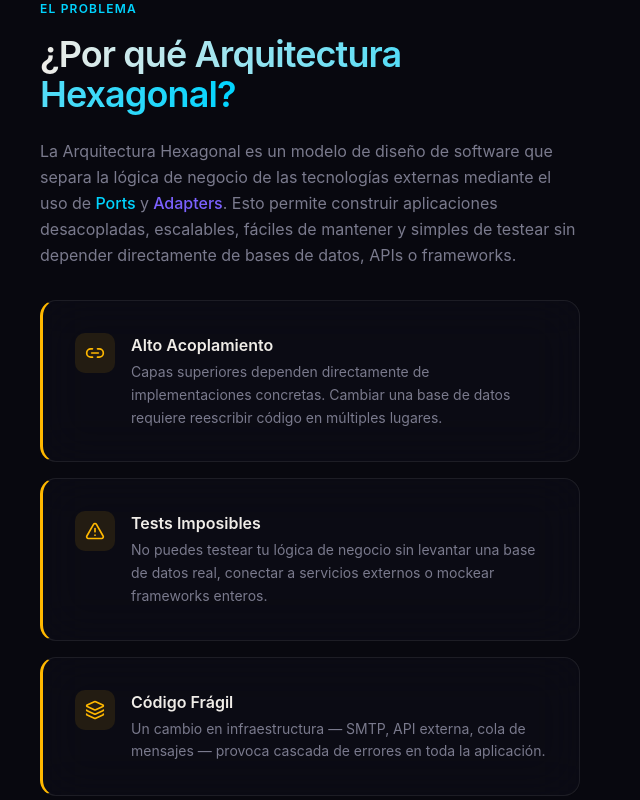
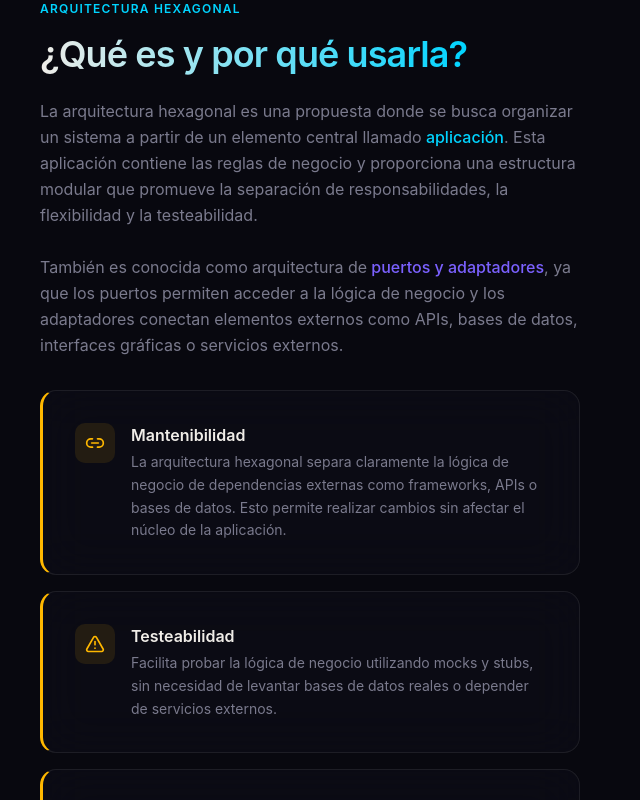
Before and after one commit to omaryesithvilladiegoc/presentation-arquitectura, a Next.js app: page / in a window 1280 px wide. Shown: the part 1000-1800 px from the top of the page, without its empty margins (0-640 px from the left). Built offline with nearby package versions, Linux system fonts and the light colour scheme.

Commit message:
Update metadata title and refine content in HeroSection and WhySection for clarity and relevance

```diff
--- a/src/app/layout.tsx
+++ b/src/app/layout.tsx
@@ -2,7 +2,7 @@ import type { Metadata } from "next";
 import "../index.css";
 
 export const metadata: Metadata = {
-  title: "Hexagonal.dev",
+  title: "Hexagonal Architecture - Facade",
   description: "Landing interactiva sobre arquitectura hexagonal.",
 };
 
--- a/src/components/Navigation.tsx
+++ b/src/components/Navigation.tsx
@@ -43,9 +43,7 @@ export function Navigation() {
       }`}
     >
       <div className="w-full max-w-[1280px] mx-auto px-6 flex items-center justify-between">
-        <button onClick={() => scrollTo('hero')} className="font-display text-lg text-text-primary tracking-tight">
-          Hexagonal<span className="text-accent-cyan">.dev</span>
-        </button>
+
 
         <div className="hidden lg:flex items-center gap-1">
           {navLinks.map(link => (
--- a/src/sections/HeroSection.tsx
+++ b/src/sections/HeroSection.tsx
@@ -150,10 +150,6 @@ export function HeroSection() {
           </p>
 
           <p>
-            Clase de Arquitectura de Software
-          </p>
-
-          <p>
             Profesor Andres Marin
           </p>
         </motion.div>
--- a/src/sections/WhySection.tsx
+++ b/src/sections/WhySection.tsx
@@ -11,18 +11,18 @@ gsap.registerPlugin(ScrollTrigger);
 const problems = [
   {
     icon: Link2,
-    title: 'Alto Acoplamiento',
-    desc: 'Capas superiores dependen directamente de implementaciones concretas. Cambiar una base de datos requiere reescribir código en múltiples lugares.',
+    title: 'Mantenibilidad',
+    desc: 'La arquitectura hexagonal separa claramente la lógica de negocio de dependencias externas como frameworks, APIs o bases de datos. Esto permite realizar cambios sin afectar el núcleo de la aplicación.',
   },
   {
     icon: AlertTriangle,
-    title: 'Tests Imposibles',
-    desc: 'No puedes testear tu lógica de negocio sin levantar una base de datos real, conectar a servicios externos o mockear frameworks enteros.',
+    title: 'Testeabilidad',
+    desc: 'Facilita probar la lógica de negocio utilizando mocks y stubs, sin necesidad de levantar bases de datos reales o depender de servicios externos.',
   },
   {
     icon: Layers,
-    title: 'Código Frágil',
-    desc: 'Un cambio en infraestructura — SMTP, API externa, cola de mensajes — provoca cascada de errores en toda la aplicación.',
+    title: 'Facilidad para cambiar implementaciones',
+    desc: 'Si una tecnología cambia, por ejemplo pasar de REST a GraphQL, solo es necesario crear un nuevo adaptador sin modificar la aplicación.',
   },
 ];
 
@@ -59,10 +59,17 @@ export function WhySection() {
 
       // Animate diagram elements
       if (diagramRef.current) {
-        const tradEls = diagramRef.current.querySelectorAll('.trad-band');
-        const hexEls = diagramRef.current.querySelectorAll('.hex-element');
-        const tradLines = diagramRef.current.querySelectorAll('.trad-line');
-        const hexLines = diagramRef.current.querySelectorAll('.hex-line');
+        const tradEls =
+          diagramRef.current.querySelectorAll('.trad-band');
+
+        const hexEls =
+          diagramRef.current.querySelectorAll('.hex-element');
+
+        const tradLines =
+          diagramRef.current.querySelectorAll('.trad-line');
+
+        const hexLines =
+          diagramRef.current.querySelectorAll('.hex-line');
 
         const tl = gsap.timeline({
           scrollTrigger: {
@@ -73,27 +80,57 @@ export function WhySection() {
           },
         });
 
-        // Phase 1: Traditional visible
+        // Traditional architecture
         tl.fromTo(
           tradEls,
           { opacity: 0, y: 20 },
-          { opacity: 1, y: 0, stagger: 0.1 }
+          {
+            opacity: 1,
+            y: 0,
+            stagger: 0.1,
+          }
         )
-          .fromTo(tradLines, { opacity: 0 }, { opacity: 1 }, '<0.2')
+          .fromTo(
+            tradLines,
+            { opacity: 0 },
+            { opacity: 1 },
+            '<0.2'
+          )
 
-          // Phase 2: Break apart
-          .to(tradLines, { opacity: 0, duration: 0.3 })
-          .to(tradEls, { opacity: 0, y: -20, duration: 0.3 }, '<')
+          // Hide traditional
+          .to(tradLines, {
+            opacity: 0,
+            duration: 0.3,
+          })
+          .to(
+            tradEls,
+            {
+              opacity: 0,
+              y: -20,
+              duration: 0.3,
+            },
+            '<'
+          )
 
-          // Phase 3: Hexagonal appears
+          // Show hexagonal
           .fromTo(
             hexEls,
-            { opacity: 0, scale: 0.8 },
-            { opacity: 1, scale: 1, stagger: 0.08 }
+            {
+              opacity: 0,
+              scale: 0.8,
+            },
+            {
+              opacity: 1,
+              scale: 1,
+              stagger: 0.08,
+            }
           )
           .fromTo(
             hexLines,
-            { opacity: 0, strokeDashoffset: 30 },
+            {
+              opacity: 0,
+              strokeDashoffset: 30,
+            },
             {
               opacity: 0.6,
               strokeDashoffset: 0,
@@ -116,32 +153,37 @@ export function WhySection() {
       <div className="max-w-[1280px] mx-auto px-6 lg:px-10">
         <div className="grid lg:grid-cols-[45%_55%] gap-12 lg:gap-16 items-center">
 
-          {/* Left Column - Text + Cards */}
+          {/* Left Column */}
           <div>
-            <SectionLabel text="El Problema" />
+            <SectionLabel text="Arquitectura Hexagonal" />
 
             <SectionHeading
-              text="¿Por qué Arquitectura Hexagonal?"
+              text="¿Qué es y por qué usarla?"
               className="mb-6"
             />
 
             {/* Definition */}
             <p className="why-description text-text-secondary leading-relaxed mb-8 max-w-[620px]">
-              La Arquitectura Hexagonal es un modelo de diseño de software
-              que separa la lógica de negocio de las tecnologías externas
-              mediante el uso de
-              <span className="text-accent-cyan font-medium"> Ports </span>
-              y
+              La arquitectura hexagonal es una propuesta donde se busca
+              organizar un sistema a partir de un elemento central llamado
+              <span className="text-accent-cyan font-medium">
+                {' '}aplicación
+              </span>.
+              Esta aplicación contiene las reglas de negocio y proporciona
+              una estructura modular que promueve la separación de
+              responsabilidades, la flexibilidad y la testeabilidad.
+              <br />
+              <br />
+              También es conocida como arquitectura de
               <span className="text-accent-violet font-medium">
-                {' '}
-                Adapters
-              </span>.
-              Esto permite construir aplicaciones desacopladas, escalables,
-              fáciles de mantener y simples de testear sin depender
-              directamente de bases de datos, APIs o frameworks.
+                {' '}puertos y adaptadores
+              </span>,
+              ya que los puertos permiten acceder a la lógica de negocio y
+              los adaptadores conectan elementos externos como APIs,
+              bases de datos, interfaces gráficas o servicios externos.
             </p>
 
-            {/* Problem Cards */}
+            {/* Benefits */}
             <div className="space-y-4">
               {problems.map((p, i) => (
                 <GlassCard
@@ -169,46 +211,19 @@ export function WhySection() {
             </div>
           </div>
 
-          {/* Right Column - Animated Diagram */}
+          {/* Right Column - Diagram */}
           <div
             ref={diagramRef}
             className="relative aspect-square max-w-[500px] mx-auto"
           >
-            {/* Traditional Architecture - Bands */}
-            <div className="absolute inset-0 flex flex-col items-center justify-center gap-4">
-              {[
-                'Frontend',
-                'Controller',
-                'Service',
-                'Repository',
-                'Base de Datos',
-              ].map((label, i) => (
-                <div
-                  key={`trad-${i}`}
-                  className="trad-band w-64 h-12 rounded-lg flex items-center justify-center text-sm font-medium border"
-                  style={{
-                    background: 'rgba(0, 212, 255, 0.1)',
-                    borderColor: 'rgba(0, 212, 255, 0.2)',
-                    color: '#7A7A8D',
-                  }}
-                >
-                  {label}
-                </div>
-              ))}
 
-              <div className="trad-line absolute inset-0 flex items-center justify-center pointer-events-none">
-                <span className="text-[0.7rem] font-semibold tracking-wider text-accent-amber bg-bg-primary px-3 py-1 rounded">
-                  ACOPLAMIENTO ALTO
-                </span>
-              </div>
-            </div>
 
             {/* Hexagonal Architecture */}
             <svg
               className="absolute inset-0 w-full h-full"
               viewBox="0 0 400 400"
             >
-              {/* Connection lines */}
+              {/* Lines */}
               <g className="hex-line" opacity="0">
                 <path
                   d="M200 200 L200 100"
@@ -217,6 +232,7 @@ export function WhySection() {
                   fill="none"
                   strokeDasharray="8 4"
                 />
+
                 <path
                   d="M200 200 L286 250"
                   stroke="#00D4FF"
@@ -224,6 +240,7 @@ export function WhySection() {
                   fill="none"
                   strokeDasharray="8 4"
                 />
+
                 <path
                   d="M200 200 L114 250"
                   stroke="#00D4FF"
@@ -231,6 +248,7 @@ export function WhySection() {
                   fill="none"
                   strokeDasharray="8 4"
                 />
+
                 <path
                   d="M200 100 L200 50"
                   stroke="#00D4FF"
@@ -238,6 +256,7 @@ export function WhySection() {
                   fill="none"
                   strokeDasharray="8 4"
                 />
+
                 <path
                   d="M200 100 L300 80"
                   stroke="#00D4FF"
@@ -245,6 +264,7 @@ export function WhySection() {
                   fill="none"
                   strokeDasharray="8 4"
                 />
+
                 <path
                   d="M200 100 L100 80"
                   stroke="#00D4FF"
@@ -254,7 +274,7 @@ export function WhySection() {
                 />
               </g>
 
-              {/* Center hexagon - Domain */}
+              {/* Domain */}
               <g className="hex-element" opacity="0">
                 <polygon
                   points="200,155 243,180 243,220 200,245 157,220 157,180"
@@ -272,7 +292,7 @@ export function WhySection() {
                   fontWeight="700"
                   fontFamily="Inter"
                 >
-                  DOMINIO
+                  APLICACIÓN
                 </text>
 
                 <text
@@ -283,15 +303,15 @@ export function WhySection() {
                   fontSize="8"
                   fontFamily="JetBrains Mono"
                 >
-                  Entities, Value Objects
+                  Lógica de Negocio
                 </text>
               </g>
 
-              {/* Application ring - Ports */}
+              {/* Ports */}
               {[
-                { x: 200, y: 100, label: 'Use Cases' },
-                { x: 286, y: 250, label: 'Ports' },
-                { x: 114, y: 250, label: 'App Services' },
+                { x: 200, y: 100, label: 'Puertos' },
+                { x: 286, y: 250, label: 'Use Cases' },
+                { x: 114, y: 250, label: 'Servicios' },
               ].map((pos, i) => (
                 <g
                   key={`app-${i}`}
@@ -299,13 +319,12 @@ export function WhySection() {
                   opacity="0"
                 >
                   <polygon
-                    points={`${pos.x},${pos.y - 30} ${pos.x + 26},${
-                      pos.y - 15
-                    } ${pos.x + 26},${pos.y + 15} ${pos.x},${
-                      pos.y + 30
-                    } ${pos.x - 26},${pos.y + 15} ${
-                      pos.x - 26
-                    },${pos.y - 15}`}
+                    points={`${pos.x},${pos.y - 30}
+                    ${pos.x + 26},${pos.y - 15}
+                    ${pos.x + 26},${pos.y + 15}
+                    ${pos.x},${pos.y + 30}
+                    ${pos.x - 26},${pos.y + 15}
+                    ${pos.x - 26},${pos.y - 15}`}
                     fill="rgba(0, 212, 255, 0.12)"
                     stroke="#00D4FF"
                     strokeWidth="1.2"
@@ -325,14 +344,14 @@ export function WhySection() {
                 </g>
               ))}
 
-              {/* Outer adapters */}
+              {/* Adapters */}
               {[
-                { x: 200, y: 50, label: 'Controller' },
-                { x: 300, y: 80, label: 'DB Adapter' },
+                { x: 200, y: 50, label: 'REST API' },
+                { x: 300, y: 80, label: 'MySQL' },
                 { x: 100, y: 80, label: 'SMTP' },
-                { x: 330, y: 180, label: 'API REST' },
-                { x: 70, y: 180, label: 'Queue' },
-                { x: 200, y: 330, label: 'WebSocket' },
+                { x: 330, y: 180, label: 'GraphQL' },
+                { x: 70, y: 180, label: 'Mocks' },
+                { x: 200, y: 330, label: 'Frontend' },
               ].map((pos, i) => (
                 <g
                   key={`adapt-${i}`}
```
